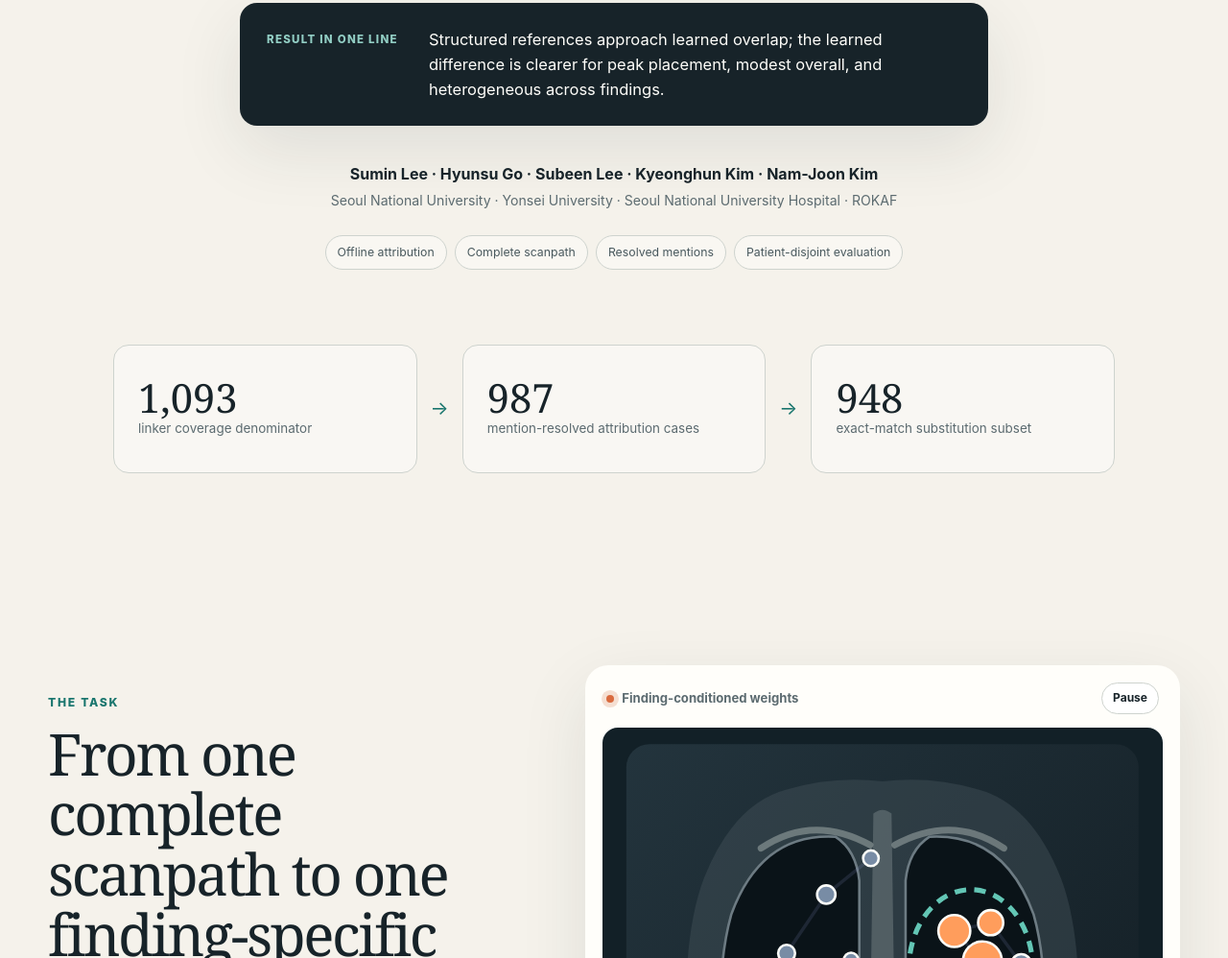
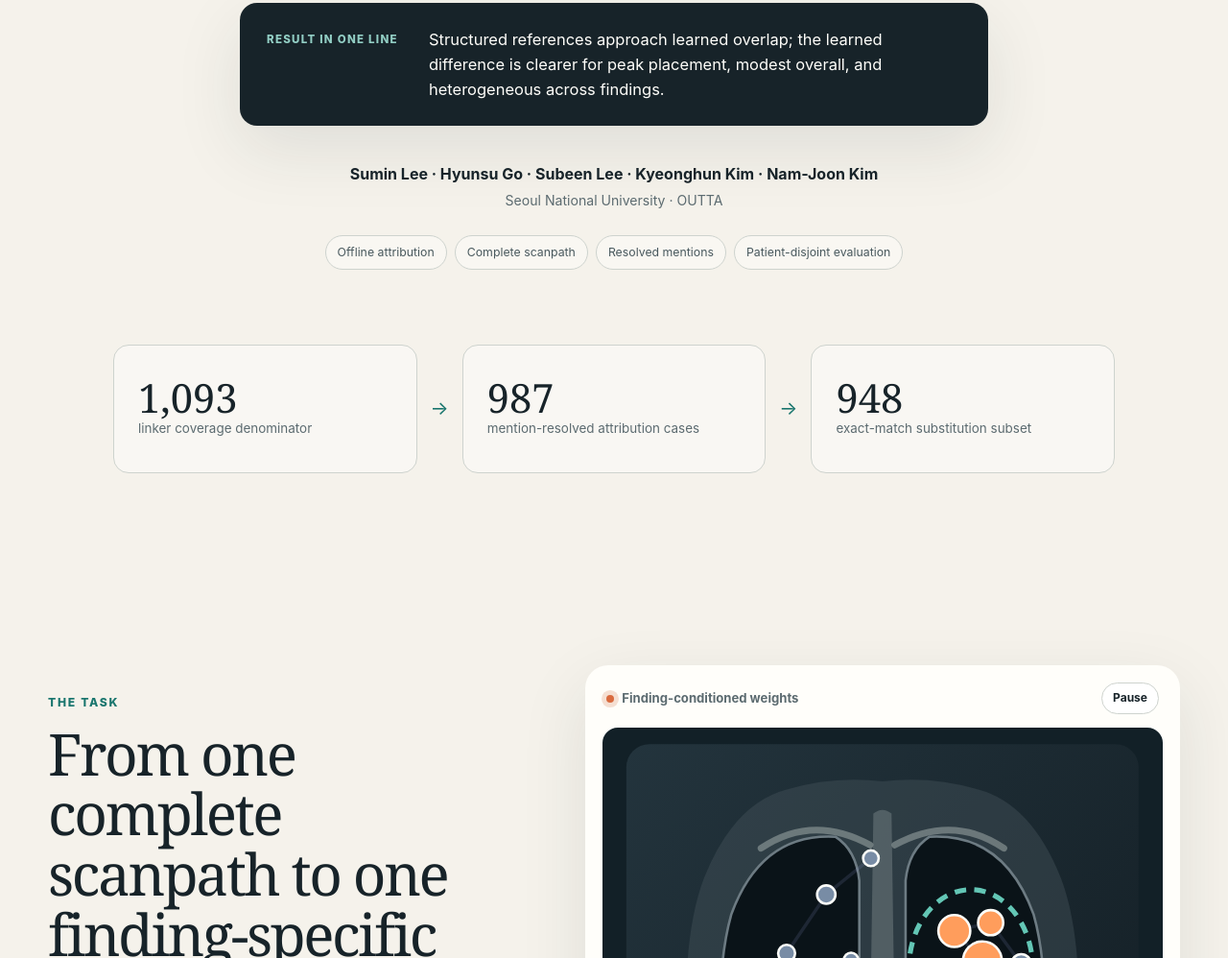
Before and after one commit to gohyunsu/finding-level-fixation-attribution, a plain HTML site: page index.html in a window 1280 px wide. Shown: the part 777-1775 px from the top of the page at 96% size. Drawn offline with Linux system fonts and the light colour scheme.

Commit message:
Align the public author metadata with the submission

```diff
--- a/index.html
+++ b/index.html
@@ -32,7 +32,7 @@
         <p>Structured references approach learned overlap; the learned difference is clearer for peak placement, modest overall, and heterogeneous across findings.</p>
       </div>
       <p class="authors">Sumin Lee · Hyunsu Go · Subeen Lee · Kyeonghun Kim · Nam-Joon Kim</p>
-      <p class="affiliations">Seoul National University · Yonsei University · Seoul National University Hospital · ROKAF</p>
+      <p class="affiliations">Seoul National University · OUTTA</p>
       <div class="chips" aria-label="Study characteristics">
         <span>Offline attribution</span><span>Complete scanpath</span><span>Resolved mentions</span><span>Patient-disjoint evaluation</span>
       </div>
```
